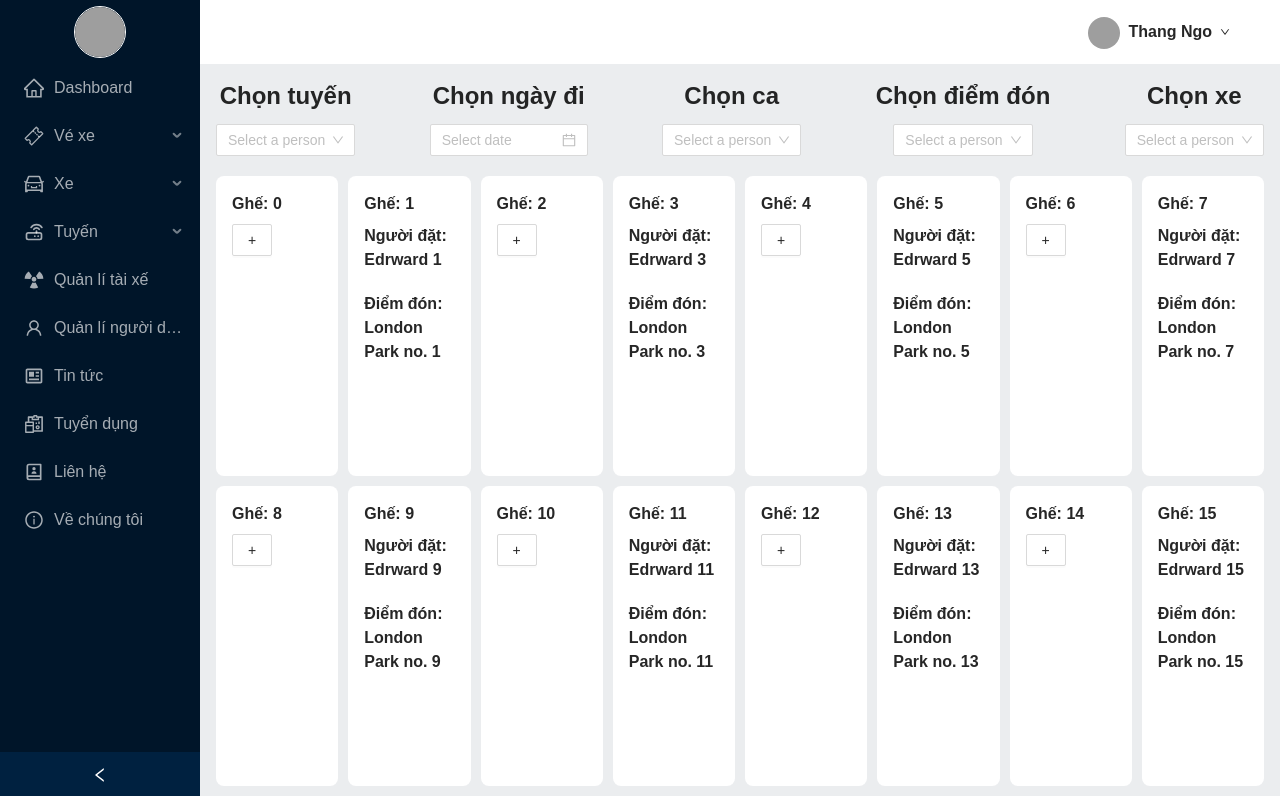
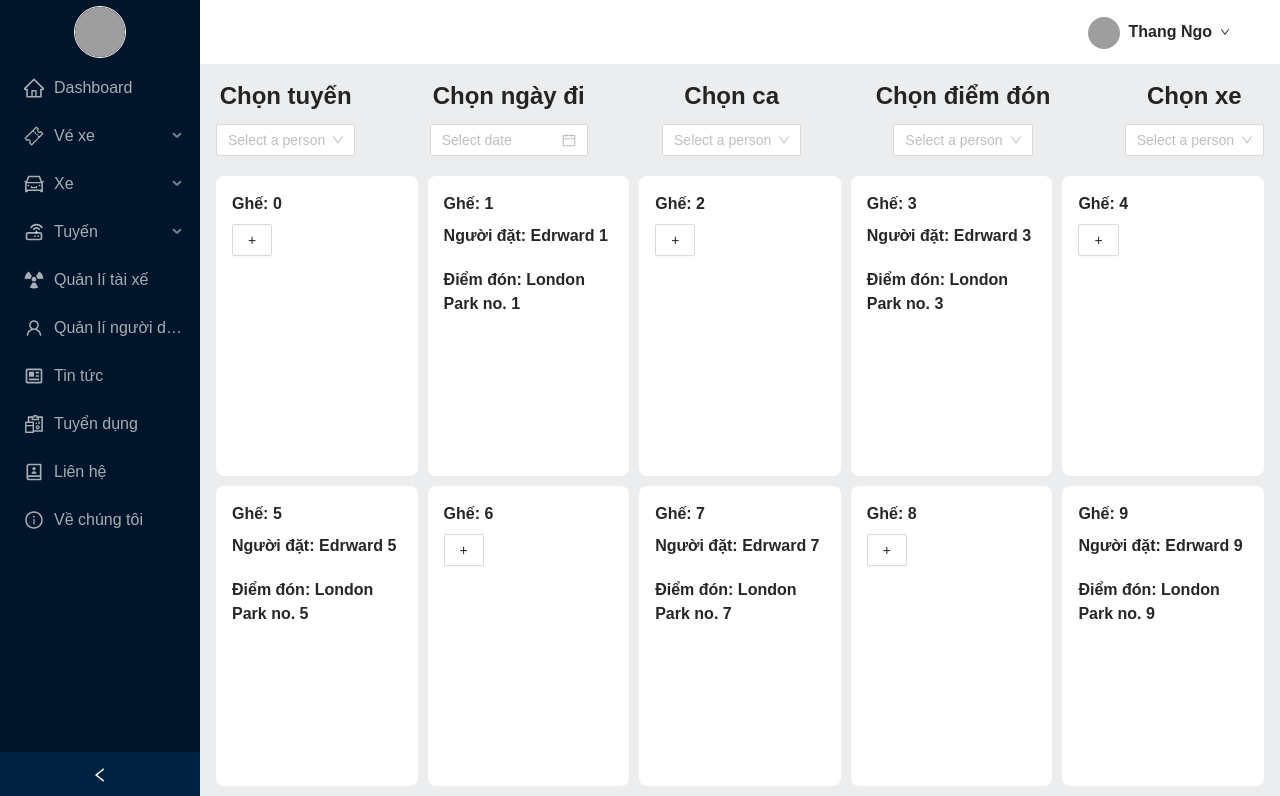
Before and after one commit to ThangNgoXuan/supper-bus-ticker-admin, a React (Create React App) app: page /booking in a window 1280 px wide. Shown: the top 796 px of the page. Built offline with nearby package versions, Linux system fonts and the light colour scheme; grey boxes are pictures that could not be loaded.

Commit message:
fix sider

```diff
--- a/src/pages/Booking/index.js
+++ b/src/pages/Booking/index.js
@@ -128,7 +128,7 @@ export default function Booking() {
           </Select>
         </div>
       </div>
-      <div className="p-booking_list p-booking_list-16">
+      <div className="p-booking_list">
         {originData.map((item, index) => (
           <div
             className="p-booking_list_item"
```
